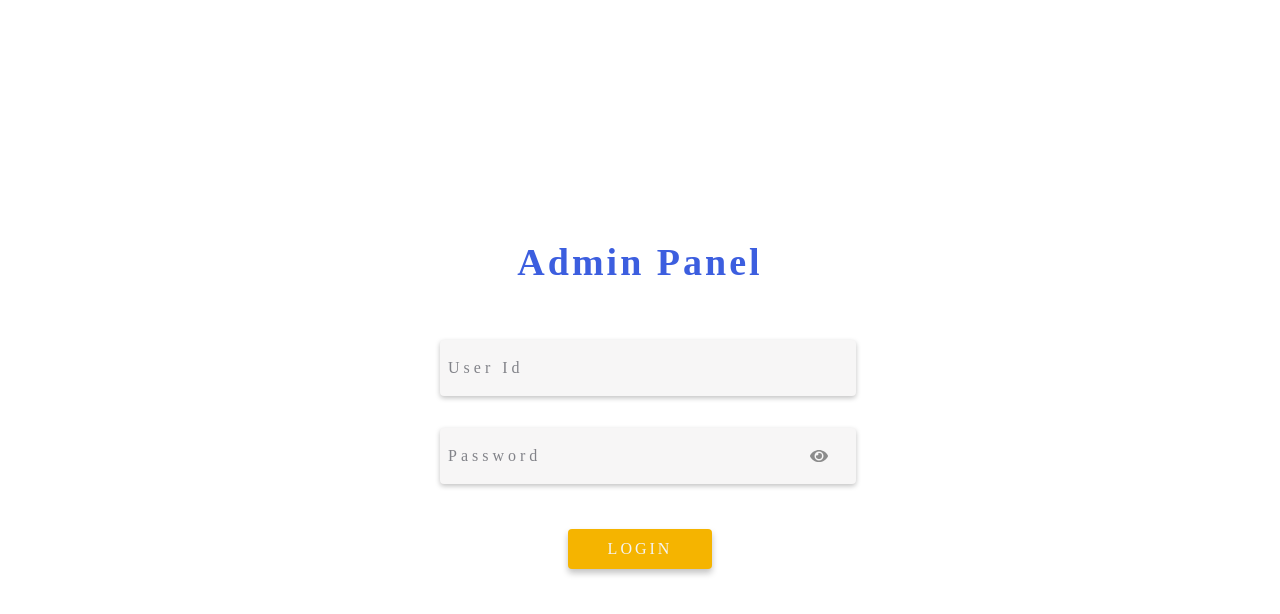
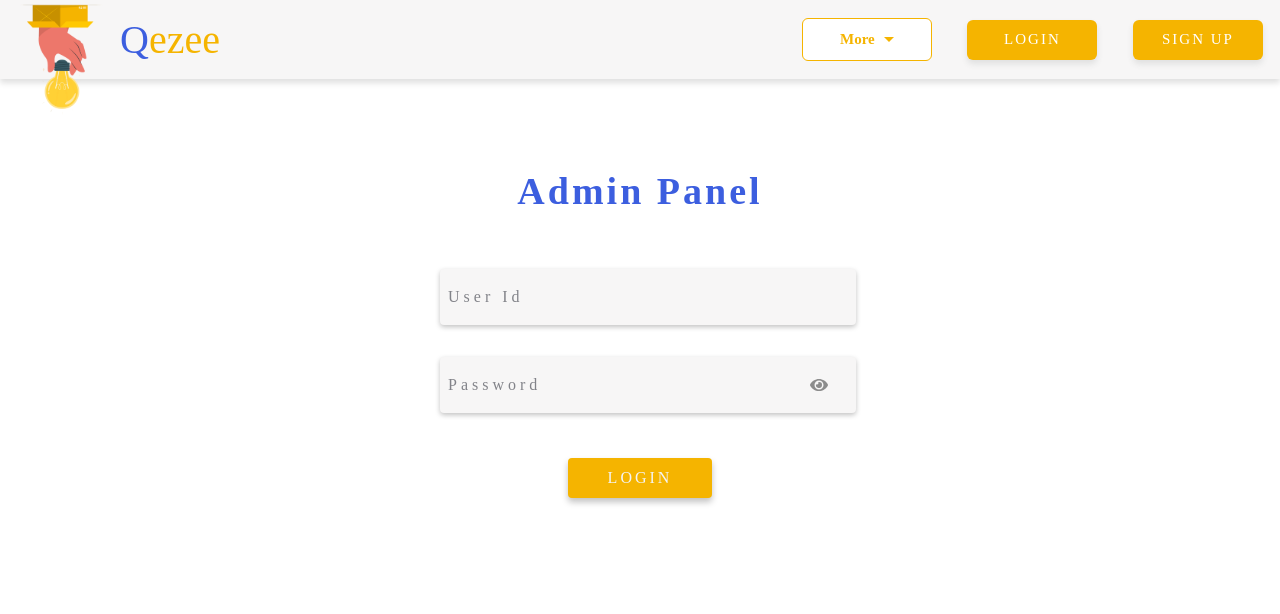
Before and after one commit to RohitRaj766/Qezee, a React (Create React App) app in the folder client/: page /admin/login in a window 1280 px wide. Shown: the top 614 px of the page. Built offline with nearby package versions, Linux system fonts and the light colour scheme.

Commit message:
header added in admin

```diff
--- a/client/src/admin/adminScreens/adminLogin/AdminLoginForm.jsx
+++ b/client/src/admin/adminScreens/adminLogin/AdminLoginForm.jsx
@@ -6,8 +6,9 @@ import './AdminLoginForm.scss';
 import { FontAwesomeIcon } from '@fortawesome/react-fontawesome';
 import { faEye, faEyeSlash } from '@fortawesome/free-solid-svg-icons';
 import Loader from '../../../user/components/loader/Loader';
-import { ToastContainer, toast } from 'react-toastify'; // Import ToastContainer and toast
-import 'react-toastify/dist/ReactToastify.css'; // Import styles
+import { ToastContainer, toast } from 'react-toastify';
+import 'react-toastify/dist/ReactToastify.css';
+import Header from '../../../user/components/header/Header';
 
 const AdminLoginForm = () => {
   const [credentials, setCredentials] = useState({ username: '', password: '' });
@@ -57,6 +58,7 @@ const AdminLoginForm = () => {
   return (
     <>
       {isLoading && <Loader />}
+      <Header/>
       <div className="AdminloginMain">
         <div className="AdminloginBoxContainer">
           <h1>Admin Panel</h1>
@@ -95,7 +97,7 @@ const AdminLoginForm = () => {
           {/* <p>Forgot? Click here</p> */}
         </div>
       </div>
-      <ToastContainer /> {/* Add ToastContainer here */}
+      <ToastContainer />
     </>
   );
 };
--- a/client/src/admin/adminScreens/adminLogin/AdminLoginForm.scss
+++ b/client/src/admin/adminScreens/adminLogin/AdminLoginForm.scss
@@ -4,7 +4,7 @@
   display: flex;
   justify-content: center;
   align-items: center;
-  height: 100vh;
+  height: 600px;
 
   .AdminloginBoxContainer {
     display: flex;
@@ -12,6 +12,8 @@
     align-items: center;
     width: 100%;
     max-width: 600px;
+    margin-top: -100px;
+
 
     h1 {
       font-size: 2.375rem;
```
